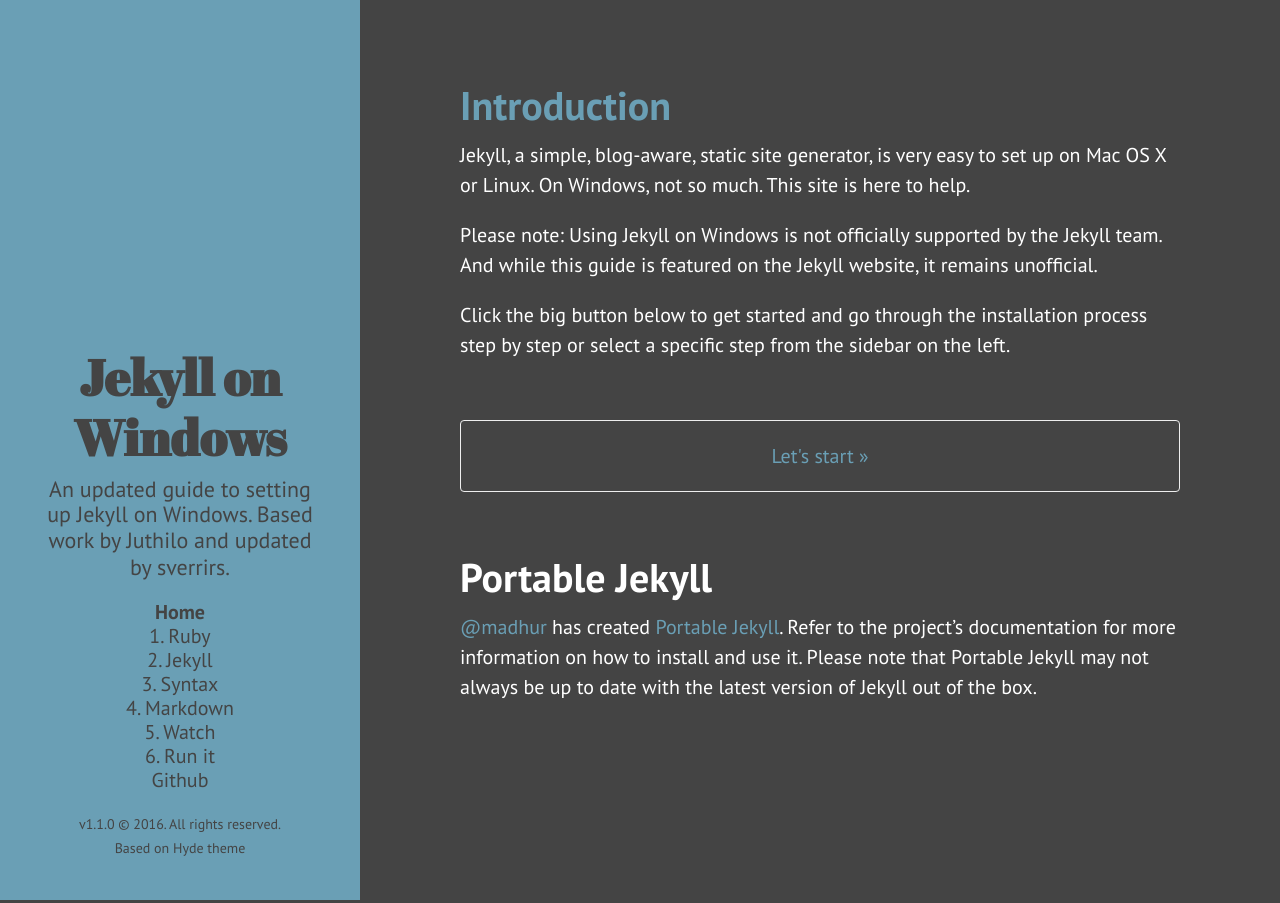
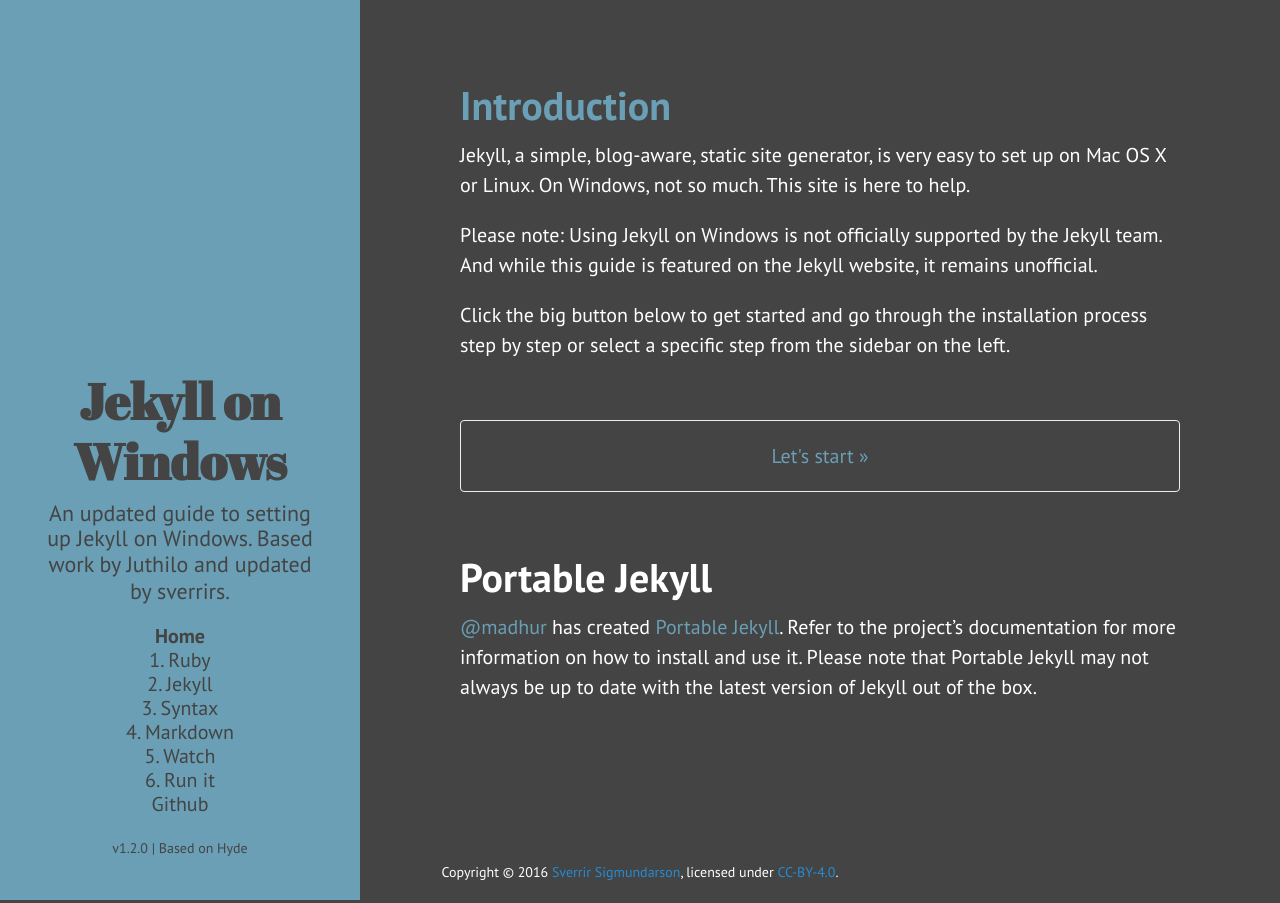
Before and after one commit to sverrirs/jekyllonwindows, a Jekyll site: the page built from index.md, in a window 1280 px wide. Built offline with Jekyll 4.4.1, drawn with Linux system fonts in a browser that asks for light colours; comment, search, counter and statistics services are not loaded.

Commit message:
Fixing minor layout issues and adding copyright notices

```diff
--- a/_config.yml
+++ b/_config.yml
@@ -13,7 +13,7 @@ author:
   url:            https://sverrirs.com
 
 # Custom vars
-version:          1.1.0
+version:          1.2.0
 
 ############################################################
 # Copy the external static folders into the output site
--- a/_includes/sidebar.html
+++ b/_includes/sidebar.html
@@ -20,6 +20,6 @@
         <a class="sidebar-nav-item" href="https://github.com/sverrirs/jekyllonwindows">Github</a>
     </nav>
 
-    <p class="copyright">v{{ site.version }} &copy; {{ site.time | date: '%Y' }}. All rights reserved.<br>Based on <a href="https://github.com/poole/hyde">Hyde theme</a></p>
+    <p class="copyright">v{{ site.version }} | Based on <a href="https://github.com/poole/hyde">Hyde</a></p>
   </div>
 </div>
--- a/_layouts/default.html
+++ b/_layouts/default.html
@@ -21,6 +21,10 @@
       {{ content | markdownify }}
     </div>
 
+    <p class="copyright">
+    Copyright &copy; {{ site.time | date: '%Y' }} <a href="mailto:jekyll@sverrirs.com" target="_blank">Sverrir Sigmundarson</a>, licensed under <a href="https://creativecommons.org/licenses/by/4.0/" target="_blank">CC-BY-4.0</a>.
+    </p>
+
       <!-- Start of StatCounter Code for Default Guide -->
     <script type="text/javascript">
     var sc_project=11067801;
```
